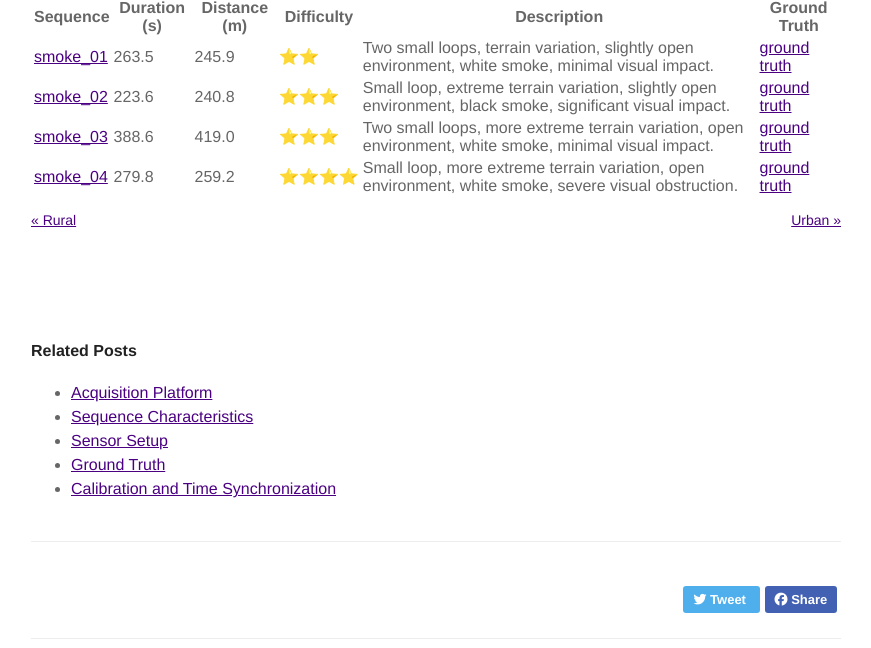
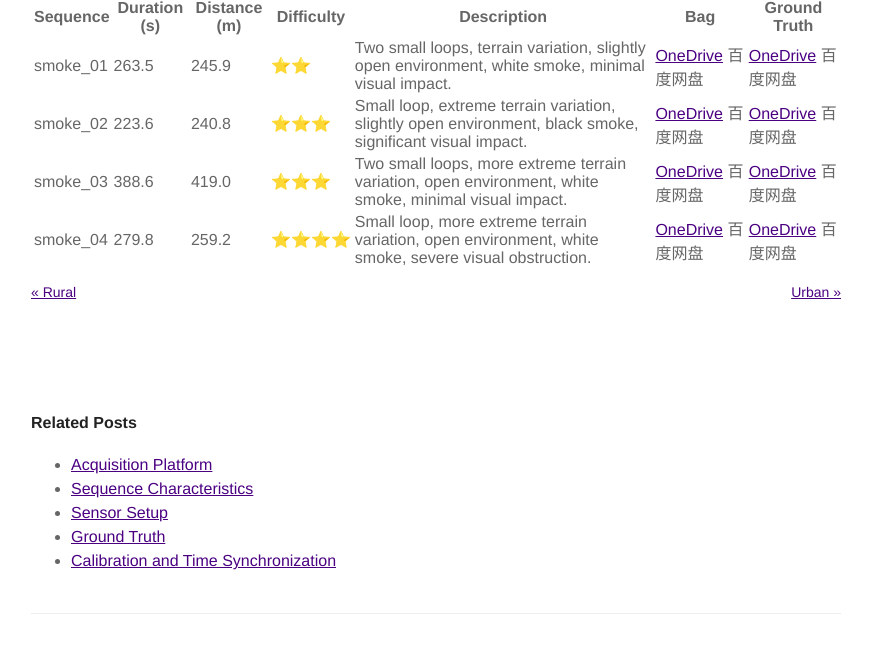
Before and after one commit to Yaepiii/M2UD, a Jekyll site: the page built from _posts/Dataset/2025-03-02-smoke.markdown, in a window 1280 px wide and 900 px high, scrolled down 543 px, cut to the strip 252-900 px from the top of the window. Shown: the whole strip, without its empty margins (204-1075 px from the left). Built offline with Jekyll 4.4.1, drawn with Linux system fonts in a browser that asks for light colours; nearby versions of some CDN libraries; comment, search, counter and statistics services are not loaded.

Commit message:
Update 2025-03-02-smoke.markdown

```diff
--- a/_posts/Dataset/2025-03-02-smoke.markdown
+++ b/_posts/Dataset/2025-03-02-smoke.markdown
@@ -20,9 +20,9 @@ Artificial smoke is generated in the gobi scenario, and robot is deployed to nav
 
 ![figure](../../assets/image/smoke.png)
 
-| Sequence   | Duration (s) | Distance (m) | Difficulty | Description | Ground Truth |
-|------------|-------------|-------------|------------|-------------|-------------|
-| [smoke_01](https://1drv.ms/u/c/c1806c2e19f2193f/ESP7ZtyDVvxAsjx80lMOSykBnomE7EoaViYLUTjKbz5Kng?e=3PVEZW)   | 263.5       | 245.9       | ⭐⭐        | Two small loops, terrain variation, slightly open environment, white smoke, minimal visual impact. | [ground truth](https://1drv.ms/t/c/c1806c2e19f2193f/EZSHAXofGtpNl6-KIdcM5o4BAV7bzLEPiRPdquPSDW8LZA?e=FfXBc5) |
-| [smoke_02](https://1drv.ms/u/c/c1806c2e19f2193f/ERQjmQmDijRHldUmveRm7kgBHC50PRAXZp62pgf7TWtJ3w?e=3yMdrz)   | 223.6       | 240.8       | ⭐⭐⭐       | Small loop, extreme terrain variation, slightly open environment, black smoke, significant visual impact. | [ground truth](https://1drv.ms/t/c/c1806c2e19f2193f/EU0oHOr7wVZMiHfl6dgtjN0BDpkrEOW63HgdOAxaRgwMZw?e=NyuXLz) |
-| [smoke_03](https://1drv.ms/u/c/c1806c2e19f2193f/Eer1gv3_UYBGkqLRx8iasBQBMd2TteobWmCVcR-2tr299g?e=Kw3GQR)   | 388.6       | 419.0       | ⭐⭐⭐       | Two small loops, more extreme terrain variation, open environment, white smoke, minimal visual impact. | [ground truth](https://1drv.ms/t/c/c1806c2e19f2193f/EQYPK_bbCz1OuEx3jez31DgBz4Zmgvw-Ymh3Cdcay2ZLTA?e=apte8F) |
-| [smoke_04](https://1drv.ms/u/c/c1806c2e19f2193f/EdiGSPTOKt1IoINrNaV1KcMBJLt1jSeFEVgpFegnONxNnQ?e=Hfdg4W)   | 279.8       | 259.2       | ⭐⭐⭐⭐      | Small loop, more extreme terrain variation, open environment, white smoke, severe visual obstruction. | [ground truth](https://1drv.ms/t/c/c1806c2e19f2193f/Ech272KL_chOhBFsV9hy3PUB7voVFf0R1mHv4FUx0Edw1w?e=JO8bNF) |
+| Sequence   | Duration (s) | Distance (m) | Difficulty | Description | Bag | Ground Truth |
+|------------|-------------|-------------|------------|-------------|-------------|-------------|
+|  smoke_01 | 263.5       | 245.9       | ⭐⭐        | Two small loops, terrain variation, slightly open environment, white smoke, minimal visual impact. | [OneDrive](https://1drv.ms/u/c/c1806c2e19f2193f/ESP7ZtyDVvxAsjx80lMOSykBnomE7EoaViYLUTjKbz5Kng?e=3PVEZW) 百度网盘 | [OneDrive](https://1drv.ms/t/c/c1806c2e19f2193f/EZSHAXofGtpNl6-KIdcM5o4BAV7bzLEPiRPdquPSDW8LZA?e=FfXBc5) 百度网盘 |
+|  smoke_02  | 223.6       | 240.8       | ⭐⭐⭐       | Small loop, extreme terrain variation, slightly open environment, black smoke, significant visual impact. | [OneDrive](https://1drv.ms/u/c/c1806c2e19f2193f/ERQjmQmDijRHldUmveRm7kgBHC50PRAXZp62pgf7TWtJ3w?e=3yMdrz) 百度网盘 | [OneDrive](https://1drv.ms/t/c/c1806c2e19f2193f/EU0oHOr7wVZMiHfl6dgtjN0BDpkrEOW63HgdOAxaRgwMZw?e=NyuXLz) 百度网盘 |
+|  smoke_03  | 388.6       | 419.0       | ⭐⭐⭐       | Two small loops, more extreme terrain variation, open environment, white smoke, minimal visual impact. | [OneDrive](https://1drv.ms/u/c/c1806c2e19f2193f/Eer1gv3_UYBGkqLRx8iasBQBMd2TteobWmCVcR-2tr299g?e=Kw3GQR) 百度网盘 | [OneDrive](https://1drv.ms/t/c/c1806c2e19f2193f/EQYPK_bbCz1OuEx3jez31DgBz4Zmgvw-Ymh3Cdcay2ZLTA?e=apte8F) 百度网盘 |
+|  smoke_04  | 279.8       | 259.2       | ⭐⭐⭐⭐      | Small loop, more extreme terrain variation, open environment, white smoke, severe visual obstruction. | [OneDrive](https://1drv.ms/u/c/c1806c2e19f2193f/EdiGSPTOKt1IoINrNaV1KcMBJLt1jSeFEVgpFegnONxNnQ?e=Hfdg4W) 百度网盘 | [OneDrive](https://1drv.ms/t/c/c1806c2e19f2193f/Ech272KL_chOhBFsV9hy3PUB7voVFf0R1mHv4FUx0Edw1w?e=JO8bNF) 百度网盘 |
```
